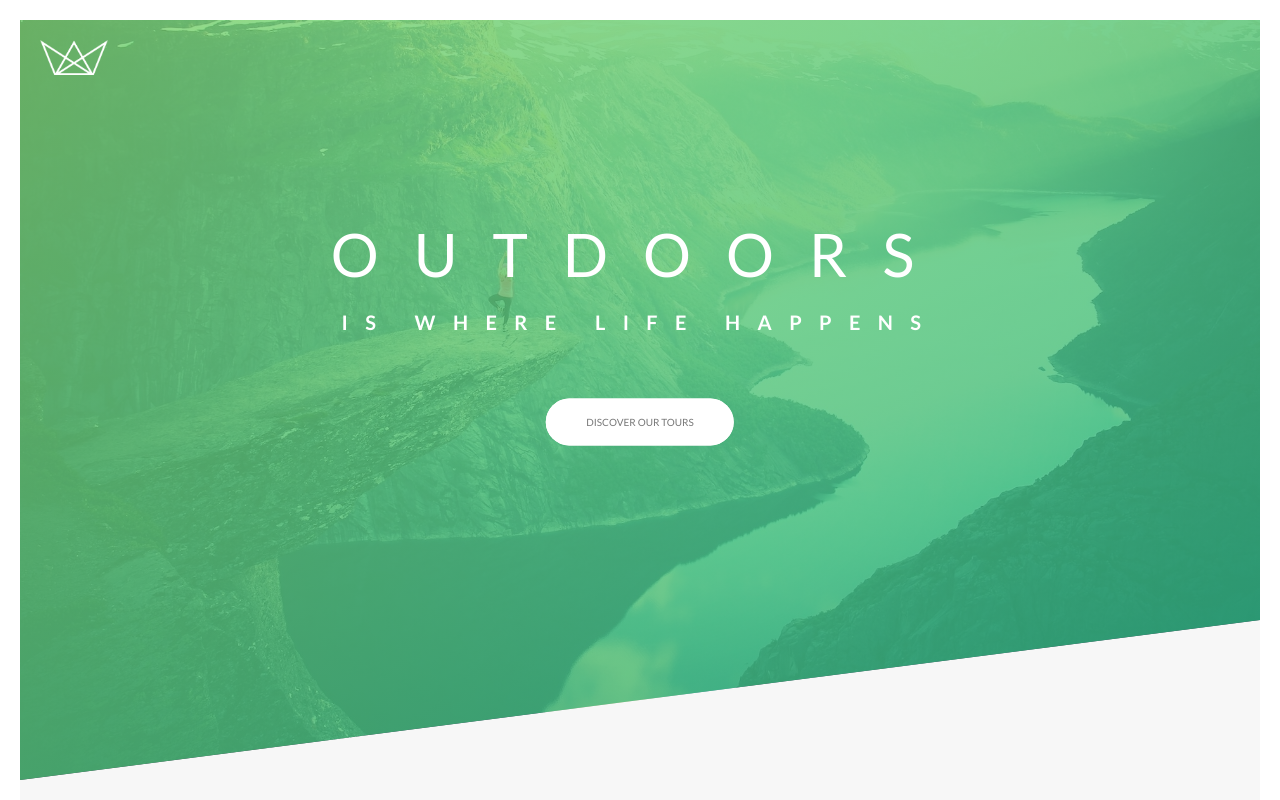
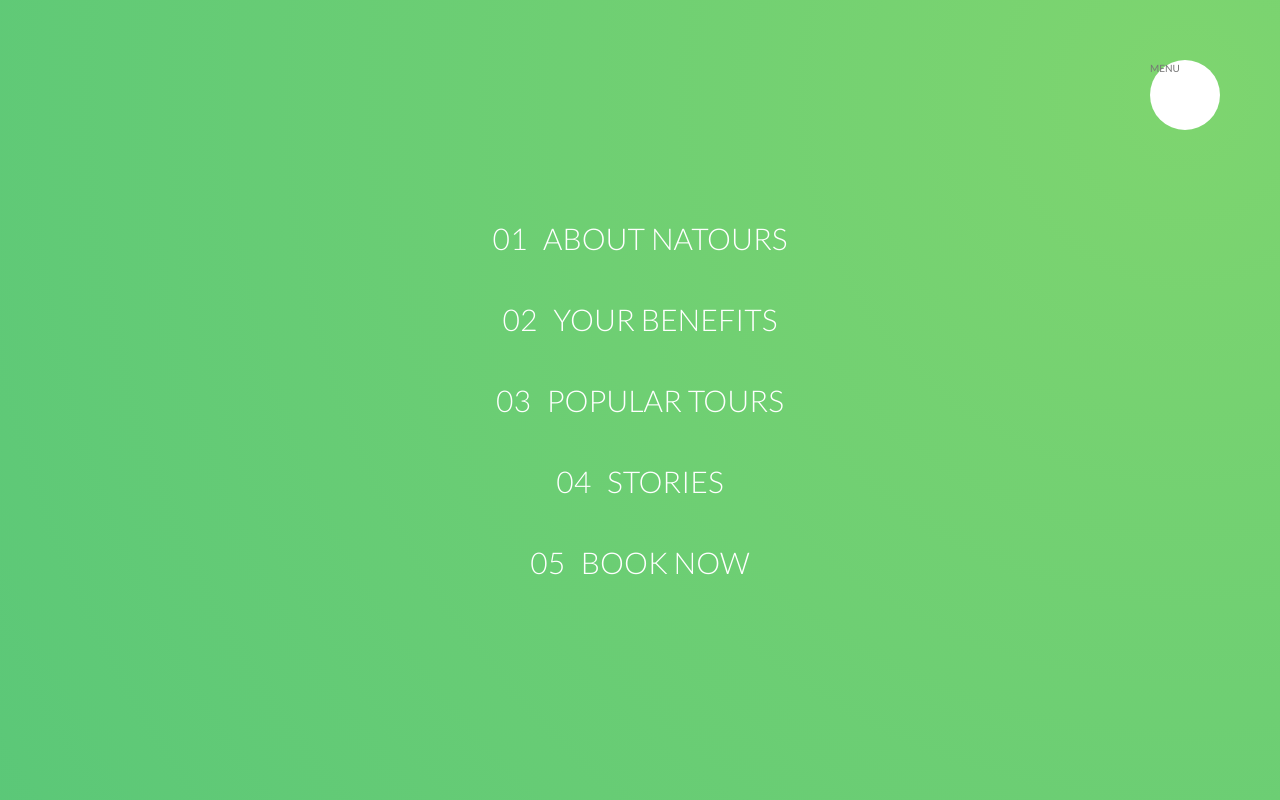
Before and after one commit to Vig-T/Natour, a website: page index.html in a window 1280 px wide. Shown: the top 800 px of the page. Drawn offline with Linux system fonts and the light colour scheme.

Commit message:
Add Base style to navigation

```diff
--- a/index.html
+++ b/index.html
@@ -13,6 +13,30 @@
 </head>
 
 <body>
+    <div class="navigation">
+        <input type="checkbox" name="navigation" id="navi-toggle" class="navigation__checkbox">
+        <label for="navi-toggle" class="navigation__button">MENU</label>
+        <div class="navigation__background">&nbsp;</div>
+        <nav class="navigation__nav">
+            <ul class="navigation__list">
+                <li class="navigation__item">
+                    <a href="#" class="navigation__link"><span>01</span> About Natours</a>
+                </li>
+                <li class="navigation__item">
+                    <a href="#" class="navigation__link"><span>02</span> Your Benefits</a>
+                </li>
+                <li class="navigation__item">
+                    <a href="#" class="navigation__link"><span>03</span> Popular Tours</a>
+                </li>
+                <li class="navigation__item">
+                    <a href="#" class="navigation__link"><span>04</span> Stories</a>
+                </li>
+                <li class="navigation__item">
+                    <a href="#" class="navigation__link"><span>05</span> Book Now</a>
+                </li>
+            </ul>
+        </nav>
+    </div>
     <header class="header">
         <!-- LogoBox -->
         <div class="header__logo-box">
--- a/sass/main.scss
+++ b/sass/main.scss
@@ -760,3 +760,75 @@ body {
         float: right;
     }
 }
+
+// Navigation Part
+.navigation {
+    &__checkbox {
+        display: none;
+    }
+    &__button {
+        height: 7rem;
+        width: 7rem;
+        border-radius: 50%;
+        background-color: $color-white;
+        position: fixed;
+        top: 6rem;
+        right: 6rem;
+        z-index: 2000;
+    }
+    &__background {
+        height: 6rem;
+        width: 6rem;
+        border-radius: 50%;
+        position: fixed;
+        top: 6.5rem;
+        right: 6.5rem;
+        background-image: radial-gradient( $color-primary-light, $color-primary-dark);
+        z-index: 1000;
+        transform: scale(80);
+    }
+    &__nav {
+        height: 100vh;
+        width: 100%;
+        position: fixed;
+        top: 0;
+        left: 0;
+        z-index: 1500;
+    }
+    &__list {
+        position: absolute;
+        top: 50%;
+        left: 50%;
+        transform: translate(-50%, -50%);
+        list-style: none;
+        text-align: center;
+    }
+    &__item {
+        margin: 1rem;
+    }
+    &__link {
+        &:link,
+        &:visited {
+            font-size: 3rem;
+            font-weight: 300;
+            padding: 1rem 2rem;
+            color: $color-white;
+            text-decoration: none;
+            text-transform: uppercase;
+            background-image: linear-gradient( 120deg, transparent 0%, transparent 50%, $color-white 50%);
+            background-size: 240%;
+            transition: all 0.4s;
+            display: inline-block;
+            span {
+                margin-right: 1rem;
+                display: inline-block;
+            }
+        }
+        &:hover,
+        &:active {
+            background-position: 100%;
+            color: $color-grey-dark-3;
+            transform: translateX(1rem);
+        }
+    }
+}
```
Also changed, not shown: css/style.css.
